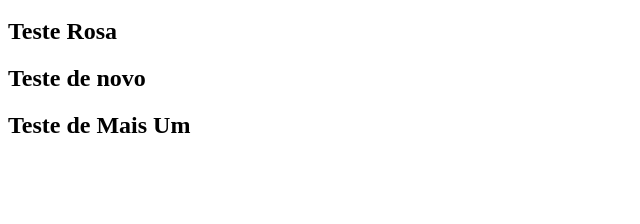
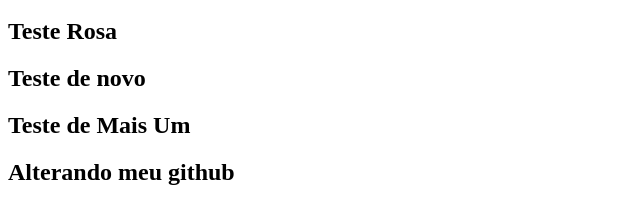
Before and after one commit to RosangelaRS1982/Site-vendas, a plain HTML site: page vendas.html in a window 1280 px wide. Shown: the part 100-324 px from the top of the page, without its empty margins (0-640 px from the left). Drawn offline with Linux system fonts and the light colour scheme.

Commit message:
alteracao

```diff
--- a/vendas.html
+++ b/vendas.html
@@ -12,6 +12,7 @@
      <h2>Teste Rosa</h2>
      <h2>Teste de novo</h2>
      <h2>Teste de Mais Um</h2>
+     <h2>Alterando meu github</h2>
 
 </body>
 </html>
```
